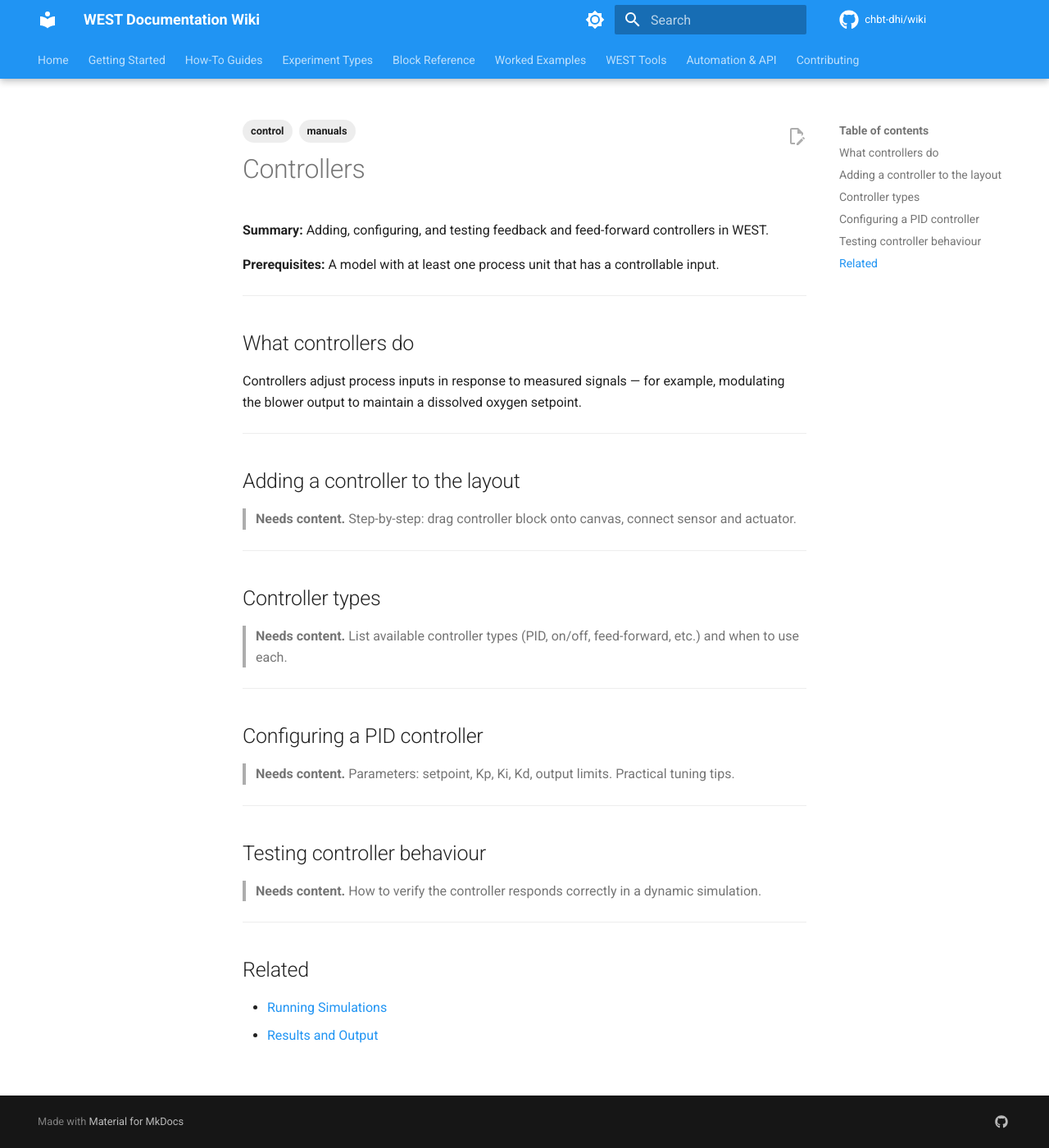
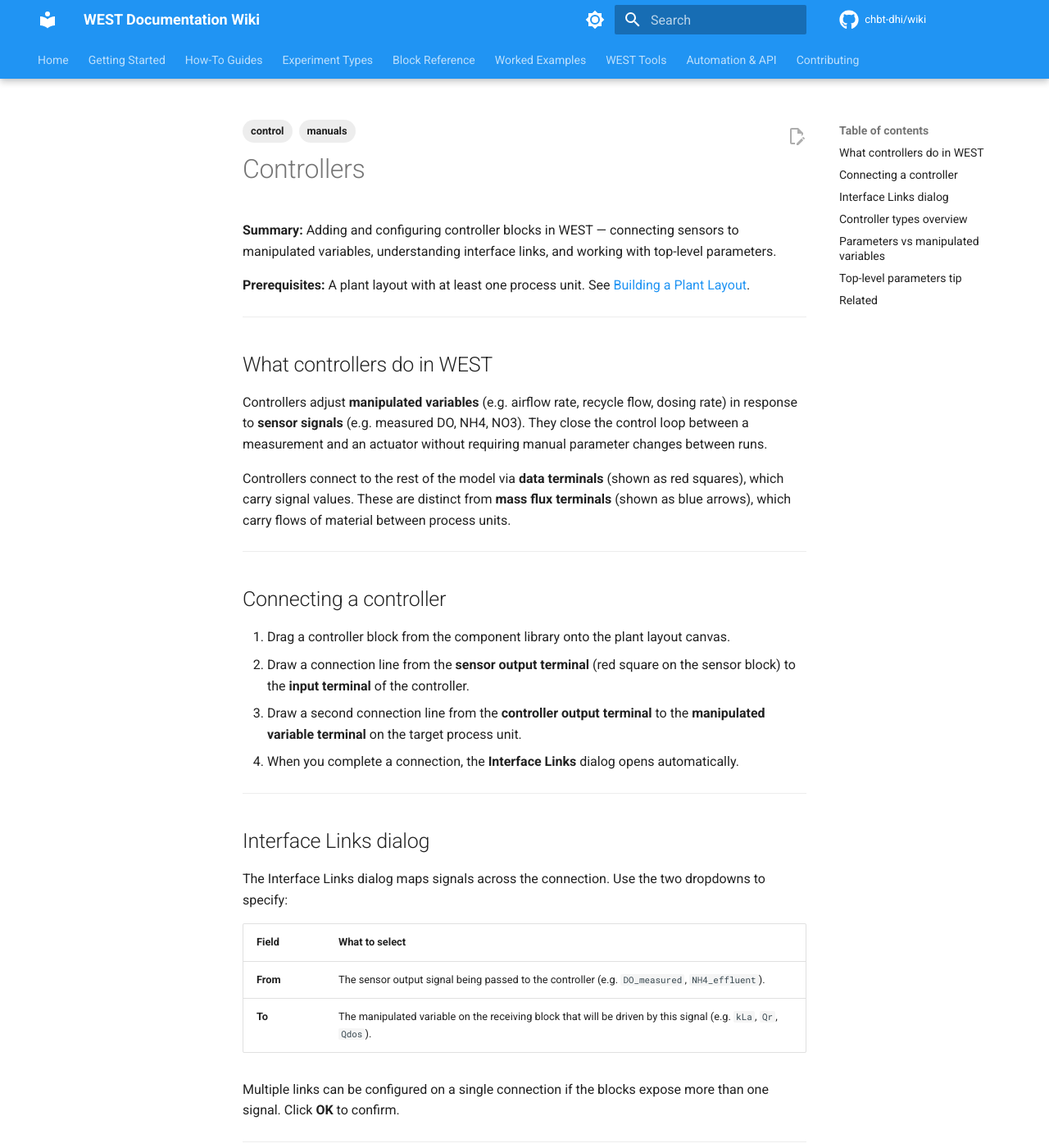
Before and after one commit to CHBT-DHI/Wiki, an MkDocs documentation site: the page built from docs/manuals/controllers.md, in a window 1280 px wide and 1400 px high. Shown: the whole window at 82% size. Built offline with MkDocs 1.6.1 and Material for MkDocs 9.7.7, drawn with Linux system fonts in a browser that asks for light colours; comment, search, counter and statistics services are not loaded; some of the changed text lies outside the part shown.

Commit message:
docs: populate controllers.md from WEST User Guide ch 3 and ch 5.2

```diff
--- a/docs/manuals/controllers.md
+++ b/docs/manuals/controllers.md
@@ -6,39 +6,75 @@
 
 # Controllers
 
-**Summary:** Adding, configuring, and testing feedback and feed-forward controllers in WEST.
+**Summary:** Adding and configuring controller blocks in WEST — connecting sensors to manipulated variables, understanding interface links, and working with top-level parameters.
 
-**Prerequisites:** A model with at least one process unit that has a controllable input.
+**Prerequisites:** A plant layout with at least one process unit. See [Building a Plant Layout](plant-layout.md).
 
 ---
 
-## What controllers do
+## What controllers do in WEST
 
-Controllers adjust process inputs in response to measured signals — for example, modulating the blower output to maintain a dissolved oxygen setpoint.
+Controllers adjust **manipulated variables** (e.g. airflow rate, recycle flow, dosing rate) in response to **sensor signals** (e.g. measured DO, NH4, NO3). They close the control loop between a measurement and an actuator without requiring manual parameter changes between runs.
+
+Controllers connect to the rest of the model via **data terminals** (shown as red squares), which carry signal values. These are distinct from **mass flux terminals** (shown as blue arrows), which carry flows of material between process units.
 
 ---
 
-## Adding a controller to the layout
+## Connecting a controller
 
-> **Needs content.** Step-by-step: drag controller block onto canvas, connect sensor and actuator.
+1. Drag a controller block from the component library onto the plant layout canvas.
+2. Draw a connection line from the **sensor output terminal** (red square on the sensor block) to the **input terminal** of the controller.
+3. Draw a second connection line from the **controller output terminal** to the **manipulated variable terminal** on the target process unit.
+4. When you complete a connection, the **Interface Links** dialog opens automatically.
 
 ---
 
-## Controller types
+## Interface Links dialog
 
-> **Needs content.** List available controller types (PID, on/off, feed-forward, etc.) and when to use each.
+The Interface Links dialog maps signals across the connection. Use the two dropdowns to specify:
+
+| Field | What to select |
+|---|---|
+| **From** | The sensor output signal being passed to the controller (e.g. `DO_measured`, `NH4_effluent`). |
+| **To** | The manipulated variable on the receiving block that will be driven by this signal (e.g. `kLa`, `Qr`, `Qdos`). |
+
+Multiple links can be configured on a single connection if the blocks expose more than one signal. Click **OK** to confirm.
 
 ---
 
-## Configuring a PID controller
+## Controller types overview
 
-> **Needs content.** Parameters: setpoint, Kp, Ki, Kd, output limits. Practical tuning tips.
+| Type | Description |
+|---|---|
+| **PID** | Proportional-Integral-Derivative controller. Drives the manipulated variable to maintain a setpoint. Configure Kp, Ki, Kd, output limits, and setpoint. |
+| **On/Off** | Switches the manipulated variable between two fixed values based on threshold crossings. |
+| **Feed-forward** | Adjusts the manipulated variable based on a measured disturbance rather than a feedback error. Often combined with PID. |
 
 ---
 
-## Testing controller behaviour
+## Parameters vs manipulated variables
 
-> **Needs content.** How to verify the controller responds correctly in a dynamic simulation.
+WEST distinguishes between two types of adjustable values on a block:
+
+| Type | Description |
+|---|---|
+| **Parameters** | Fixed values set before a run. Edited in the **Block Details** window via an Input Field or a Slider. Cannot receive live signals during a simulation. |
+| **Manipulated variables** | Values that can change during a simulation. Can receive data from **Data Input** blocks (file-driven schedules), **controllers**, or **timers**. |
+
+When building a control scheme, always connect to a manipulated variable — not a parameter — otherwise the controller signal will be ignored.
+
+---
+
+## Top-level parameters tip
+
+**Top-level parameters** are shared parameter values that propagate to multiple blocks simultaneously. For example, a single `kLa_top` parameter can drive the aeration constant in every aeration zone, so changing one value updates all zones.
+
+**Two ways to create a top-level parameter:**
+
+- **Easy Create:** Right-click a parameter in Block Details and choose **Create Top-Level Parameter**. WEST generates the shared parameter and links the block automatically.
+- **Manual:** Right-click on an empty area of the canvas and choose **Top-Level Parameters**, then add the parameter and manually assign it to blocks via their Block Details windows.
+
+Top-level parameters appear in the top-level Block Details window and can be varied in Scenario Analysis and Parameter Estimation experiments like any other parameter.
 
 ---
 
```
Also changed, not shown: other parts of docs/manuals/controllers.md (+1 -0 lines).
